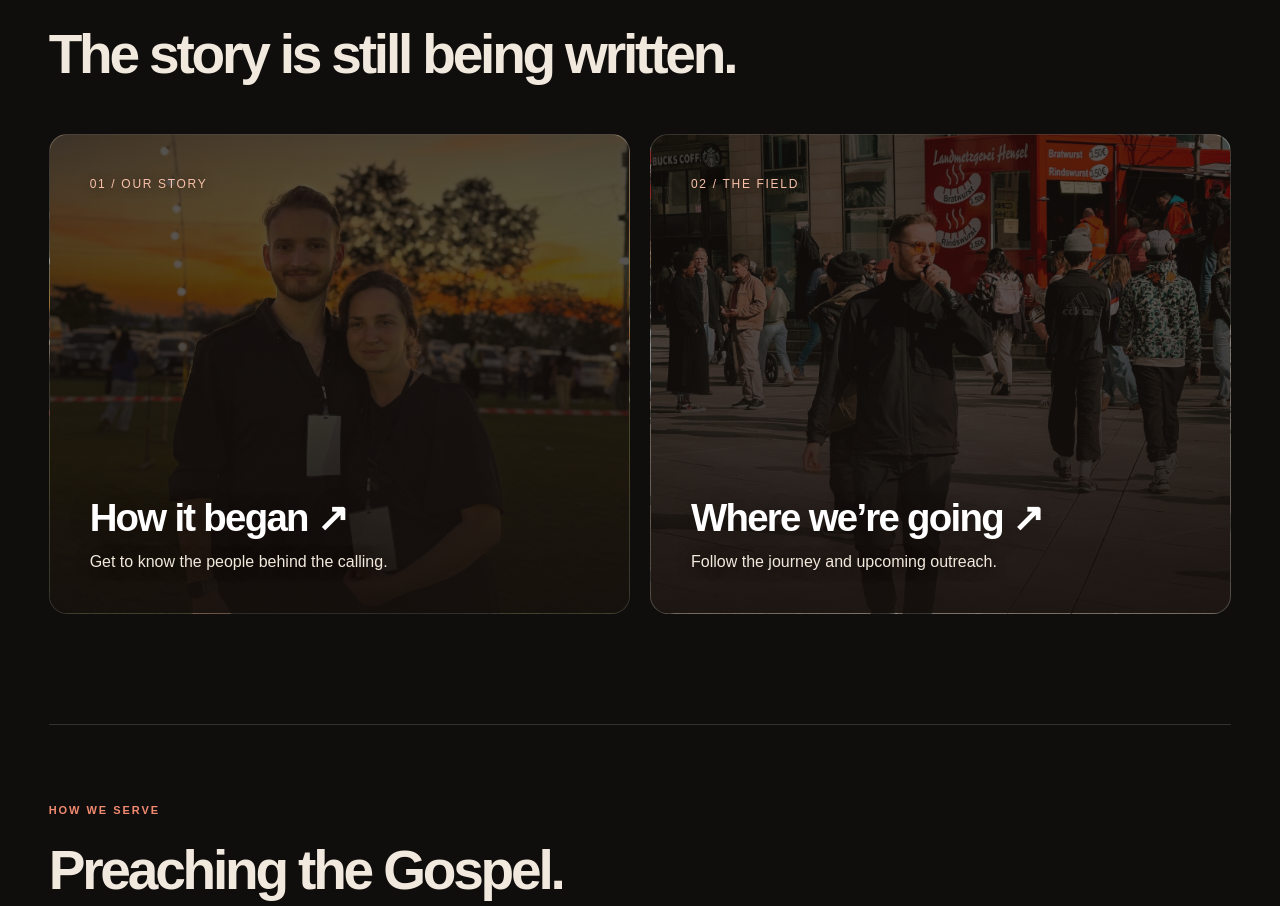
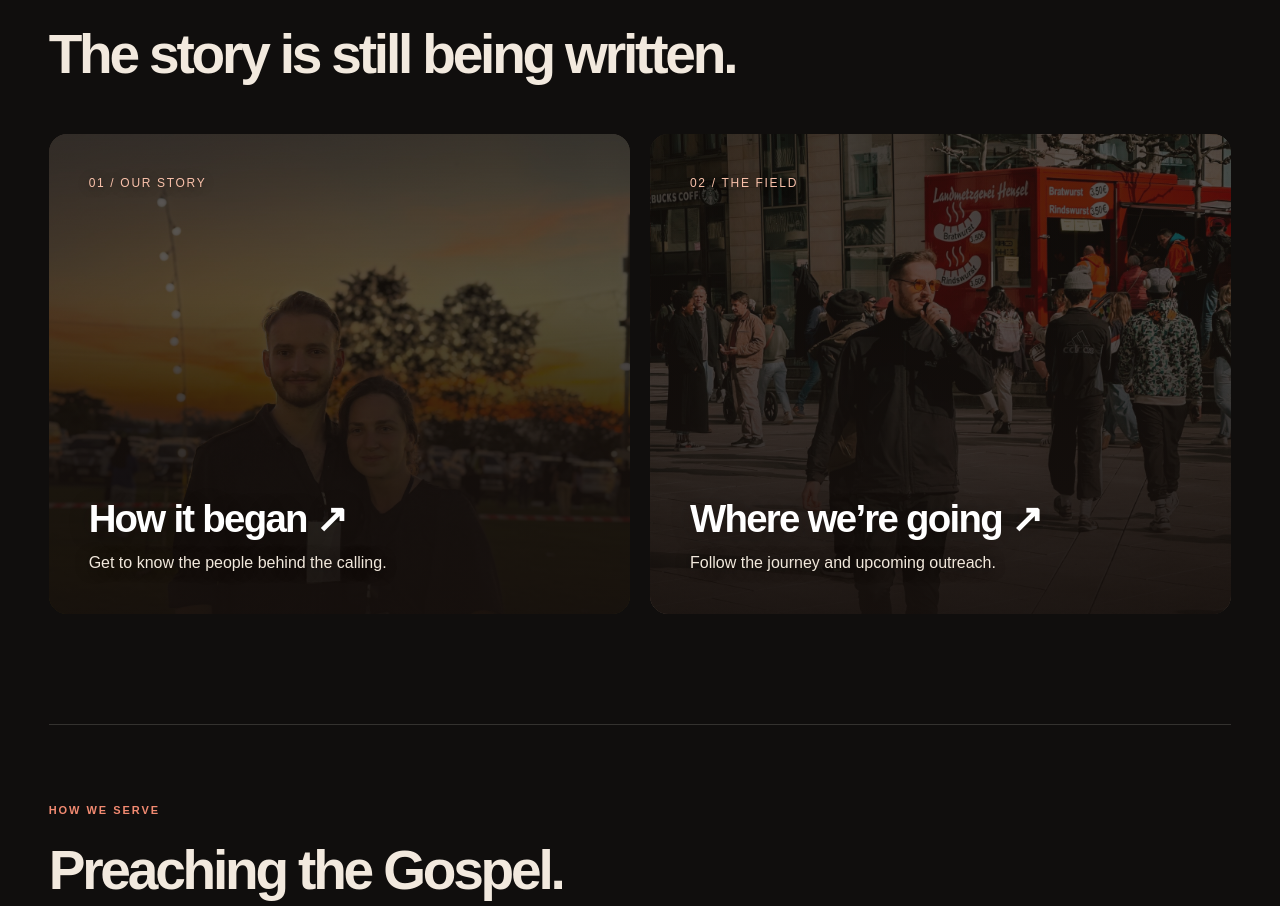
Before and after one commit to bumbmatei-sys/thebumbs-website, a Next.js app: page / in a window 1280 px wide. Shown: the part 8860-9766 px from the top of the page. Built offline with nearby package versions, Linux system fonts and the light colour scheme.

Commit message:
style: reposition sunset photo to reveal heads and remove bright card borders

```diff
--- a/app/globals.css
+++ b/app/globals.css
@@ -1438,3 +1438,20 @@ body{background:var(--cream);color:var(--ink)}
 @media(max-width:700px) and (prefers-reduced-motion:no-preference){
   .photo-tunnel{height:850svh}
 }
+
+/* Keep faces visible in the story photographs; remove bright card outlines. */
+.story-tile.story-tile-photo{
+  border:0;
+  background-clip:padding-box;
+  box-shadow:none;
+  overflow:hidden;
+}
+.story-tile.story-tile-photo:first-child{
+  background-position:center 14%;
+}
+.story-tile.story-tile-photo:nth-child(2){
+  background-position:center 37%;
+}
+.story-tile.story-tile-photo:hover{
+  box-shadow:none;
+}
```
